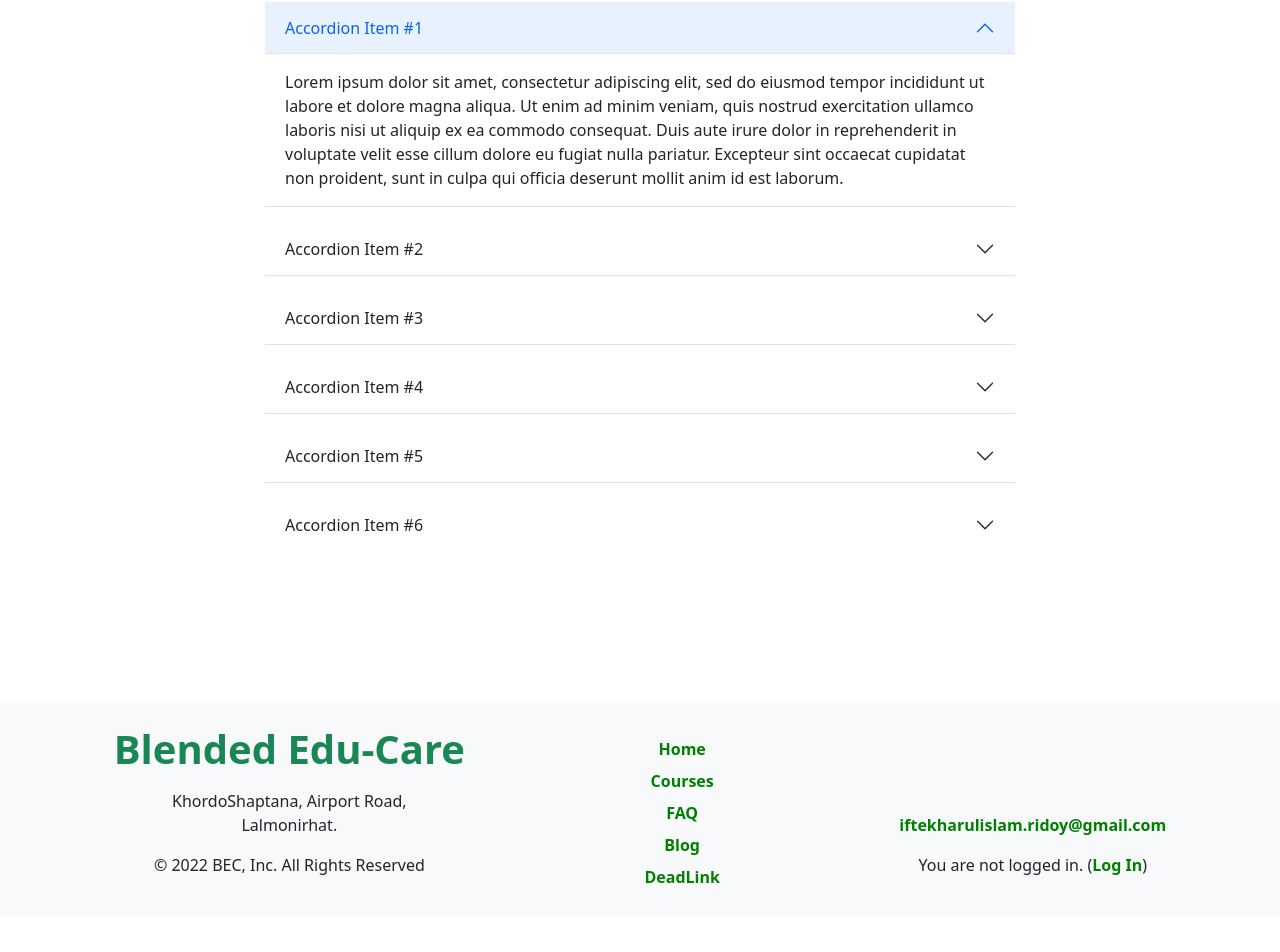
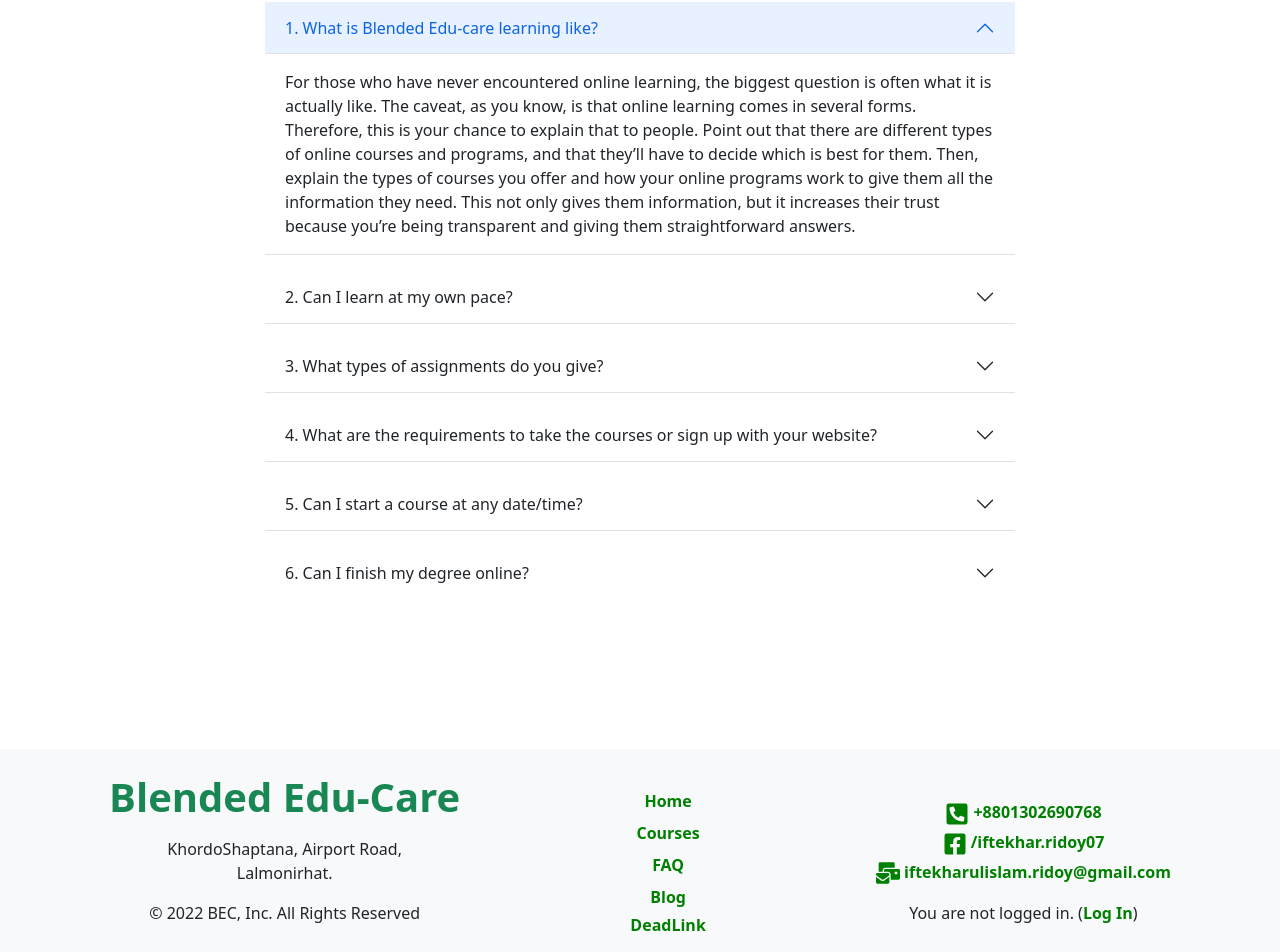
Before and after one commit to iftekhar-ridoy/blended-educare, a React (Create React App) app: page /faq in a window 1280 px wide. Shown: the part 333-1285 px from the top of the page. Before the commit the page ends 1250 px from the top, so only its background shows below. Built offline with nearby package versions, Linux system fonts and the light colour scheme; no server answers.

Commit message:
faq added

```diff
--- a/src/Pages/CourseCategory/CourseCategory.js
+++ b/src/Pages/CourseCategory/CourseCategory.js
@@ -8,15 +8,15 @@ const CourseCategory = () => {
     console.log(courses);
     return (
         <div>
-            <div className='cardGridd'>
+            < div className='cardGridd' >
                 {
                     courses.map(course => <CourseSummery
                         key={course._id}
                         course={course}
                     ></CourseSummery>)
                 }
-            </div>
-        </div>
+            </div >
+        </div >
     );
 };
 
--- a/src/Pages/CoursePurchase/CoursePurchase.js
+++ b/src/Pages/CoursePurchase/CoursePurchase.js
@@ -1,9 +1,11 @@
 import React from 'react';
 
+
 const CoursePurchase = () => {
+
     return (
         <div className='navHeight aWidthOf mx-auto'>
-            <h2>Buy the premium pack</h2>
+            <h2>Buy the premium pack for: </h2>
             <p>Lorem ipsum dolor sit, amet consectetur adipisicing elit. Nulla sint soluta exercitationem necessitatibus autem aut nemo, neque nostrum ipsa delectus voluptate fuga, velit quod qui quis illum, reiciendis voluptatem quo.</p>
         </div>
     );
--- a/src/Pages/Courses/Courses.js
+++ b/src/Pages/Courses/Courses.js
@@ -19,12 +19,12 @@ const Courses = () => {
         <div className='navHeight'>
             <Container>
                 <Row>
-                    <Col lg='4' className='d-none d-lg-block'>
-                        <h4>Available Courses: {categories.length}</h4>
+                    <Col lg='4' className='d-none d-lg-block '>
+                        <h4 className='text-center mb-3'>Available Courses: {categories.length}</h4>
                         {
                             categories.map(category =>
                                 <p key={category.id}>
-                                    <Link to={`/courses/${category.id}`} className='textLink'><li>{category.name}</li></Link>
+                                    <Link to={`/courses/${category.id}`} className='textLink'><li className='border border-1 p-3 text-center rounded-3 shadow-sm'>{category.name}</li></Link>
                                 </p>)
                         }
                     </Col>
--- a/src/Pages/FAQ/FAQ.js
+++ b/src/Pages/FAQ/FAQ.js
@@ -11,75 +11,39 @@ const FAQ = () => {
 
             <Accordion className='aWidthOf mx-auto' defaultActiveKey="0" flush>
                 <Accordion.Item eventKey="0" className='mb-3'>
-                    <Accordion.Header>Accordion Item #1</Accordion.Header>
+                    <Accordion.Header>1. What is Blended Edu-care learning like?</Accordion.Header>
                     <Accordion.Body>
-                        Lorem ipsum dolor sit amet, consectetur adipiscing elit, sed do
-                        eiusmod tempor incididunt ut labore et dolore magna aliqua. Ut enim ad
-                        minim veniam, quis nostrud exercitation ullamco laboris nisi ut
-                        aliquip ex ea commodo consequat. Duis aute irure dolor in
-                        reprehenderit in voluptate velit esse cillum dolore eu fugiat nulla
-                        pariatur. Excepteur sint occaecat cupidatat non proident, sunt in
-                        culpa qui officia deserunt mollit anim id est laborum.
+                        For those who have never encountered online learning, the biggest question is often what it is actually like. The caveat, as you know, is that online learning comes in several forms. Therefore, this is your chance to explain that to people. Point out that there are different types of online courses and programs, and that they’ll have to decide which is best for them. Then, explain the types of courses you offer and how your online programs work to give them all the information they need. This not only gives them information, but it increases their trust because you’re being transparent and giving them straightforward answers.
                     </Accordion.Body>
                 </Accordion.Item>
                 <Accordion.Item eventKey="1" className='mb-3'>
-                    <Accordion.Header>Accordion Item #2</Accordion.Header>
+                    <Accordion.Header>2. Can I learn at my own pace?</Accordion.Header>
                     <Accordion.Body>
-                        Lorem ipsum dolor sit amet, consectetur adipiscing elit, sed do
-                        eiusmod tempor incididunt ut labore et dolore magna aliqua. Ut enim ad
-                        minim veniam, quis nostrud exercitation ullamco laboris nisi ut
-                        aliquip ex ea commodo consequat. Duis aute irure dolor in
-                        reprehenderit in voluptate velit esse cillum dolore eu fugiat nulla
-                        pariatur. Excepteur sint occaecat cupidatat non proident, sunt in
-                        culpa qui officia deserunt mollit anim id est laborum.
+                        This is another common question that people have about online courses. There are usually self-paced programs and traditional classroom or meeting-style programs available. Today’s world is full of busy people that want to better themselves, so the self-paced programs are popular. Whether or not you provide this option, be sure to answer this question for people and explain the pros and cons of each type of learning. As a bonus, you can even invite them to contact you for more information or to discuss what their options are.
                     </Accordion.Body>
                 </Accordion.Item>
                 <Accordion.Item eventKey="2" className='mb-3'>
-                    <Accordion.Header>Accordion Item #3</Accordion.Header>
+                    <Accordion.Header> 3. What types of assignments do you give?</Accordion.Header>
                     <Accordion.Body>
-                        Lorem ipsum dolor sit amet, consectetur adipiscing elit, sed do
-                        eiusmod tempor incididunt ut labore et dolore magna aliqua. Ut enim ad
-                        minim veniam, quis nostrud exercitation ullamco laboris nisi ut
-                        aliquip ex ea commodo consequat. Duis aute irure dolor in
-                        reprehenderit in voluptate velit esse cillum dolore eu fugiat nulla
-                        pariatur. Excepteur sint occaecat cupidatat non proident, sunt in
-                        culpa qui officia deserunt mollit anim id est laborum.
+                        Like knowing the format of online learning, people often want to know the type of work they’ll be doing when they take online courses. Be sure to provide a glimpse of what you offer here and link to previous projects or assignments if you can. You can also link to course or program pages. As long as you explain to people how the courses are taught and what they can expect in terms of coursework, you’ll be helping them make a better decision about their educational needs.
                     </Accordion.Body>
                 </Accordion.Item>
                 <Accordion.Item eventKey="3" className='mb-3'>
-                    <Accordion.Header>Accordion Item #4</Accordion.Header>
+                    <Accordion.Header>4. What are the requirements to take the courses or sign up with your website?</Accordion.Header>
                     <Accordion.Body>
-                        Lorem ipsum dolor sit amet, consectetur adipiscing elit, sed do
-                        eiusmod tempor incididunt ut labore et dolore magna aliqua. Ut enim ad
-                        minim veniam, quis nostrud exercitation ullamco laboris nisi ut
-                        aliquip ex ea commodo consequat. Duis aute irure dolor in
-                        reprehenderit in voluptate velit esse cillum dolore eu fugiat nulla
-                        pariatur. Excepteur sint occaecat cupidatat non proident, sunt in
-                        culpa qui officia deserunt mollit anim id est laborum.
+                        People will want to know how to get started. You can link them to the pages on your website that help them through that process, but you’ll also want to take the time to explain it to them here. If you have certain enrollment windows, for example, list those. If payment or deposits are required, explain that, as well. Make sure that people know exactly what they need to do to take online courses from you, no matter what those courses might be.
                     </Accordion.Body>
                 </Accordion.Item>
                 <Accordion.Item eventKey="4" className='mb-3'>
-                    <Accordion.Header>Accordion Item #5</Accordion.Header>
+                    <Accordion.Header> 5. Can I start a course at any date/time?</Accordion.Header>
                     <Accordion.Body>
-                        Lorem ipsum dolor sit amet, consectetur adipiscing elit, sed do
-                        eiusmod tempor incididunt ut labore et dolore magna aliqua. Ut enim ad
-                        minim veniam, quis nostrud exercitation ullamco laboris nisi ut
-                        aliquip ex ea commodo consequat. Duis aute irure dolor in
-                        reprehenderit in voluptate velit esse cillum dolore eu fugiat nulla
-                        pariatur. Excepteur sint occaecat cupidatat non proident, sunt in
-                        culpa qui officia deserunt mollit anim id est laborum.
+                        Through online learning, you can enroll for a degree program any time that you have your prerequisites and finances in order. Often programs will fill up very quickly; therefore, it is best to sign on early, although you may have to wait an ample amount of time for classes to begin. If this is the case for you, take time to brush up on the topic basics so you will be prepared to hit the ground running when classes begin. Early registration is a great idea, when possible!
                     </Accordion.Body>
                 </Accordion.Item>
                 <Accordion.Item eventKey="5" className='mb-3'>
-                    <Accordion.Header>Accordion Item #6</Accordion.Header>
+                    <Accordion.Header> 6. Can I finish my degree online?</Accordion.Header>
                     <Accordion.Body>
-                        Lorem ipsum dolor sit amet, consectetur adipiscing elit, sed do
-                        eiusmod tempor incididunt ut labore et dolore magna aliqua. Ut enim ad
-                        minim veniam, quis nostrud exercitation ullamco laboris nisi ut
-                        aliquip ex ea commodo consequat. Duis aute irure dolor in
-                        reprehenderit in voluptate velit esse cillum dolore eu fugiat nulla
-                        pariatur. Excepteur sint occaecat cupidatat non proident, sunt in
-                        culpa qui officia deserunt mollit anim id est laborum.
+                        Like most adults who live busy lives, conventional school commitments might not work for you. Studying full-time on campus like a young college student isn’t always an option anymore. When you decide to finish your degree online, your personal attendance may not be required, depending on your degree level, of course. Also, students who are continuing an online program do not have to consider housing. With zero university housing worries, you also save on housing fees.
                     </Accordion.Body>
                 </Accordion.Item>
 
--- a/src/Pages/Login/Login.js
+++ b/src/Pages/Login/Login.js
@@ -58,7 +58,7 @@ const Login = () => {
 
 
     return (
-        <div className='mx-auto p-3 shadow-sm rounded-3 loginWidth'>
+        <div className='mx-auto p-3 shadow-sm rounded-3 loginWidth navHeight'>
             <p className='fs-2 fw-bold text-center'>Sign In</p>
             <Form onSubmit={handleLogin}>
                 <Form.Group className="mb-3" controlId="formBasicEmail">
--- a/src/Pages/Shared/Footer/Footer.js
+++ b/src/Pages/Shared/Footer/Footer.js
@@ -1,5 +1,7 @@
 import React from 'react';
 import { useContext } from 'react';
+import { FaFacebookSquare, FaMailBulk, FaPhoneSquareAlt } from 'react-icons/fa';
+import { HiOutlineMail } from 'react-icons/hi';
 import { Link } from 'react-router-dom';
 import { AuthContext } from '../../../context/AuthProvider/Authprovider';
 import './Footer.css'
@@ -35,15 +37,24 @@ const Footer = () => {
                     <p className='my-0 py-1'><Link to='/blog' className='my-1 textLink'>
                         Blog
                     </Link></p>
-                    <p className='my-0 py-1'><Link to='/deadlink' className='my-1 textLink'>
+                    <p className='my-0 pb-1'><Link to='/deadlink' className='my-1 textLink'>
                         DeadLink
                     </Link></p>
                 </div>
 
             </div>
             <div className='text-center'>
-                <p><Link
-                    className='textLink'>iftekharulislam.ridoy@gmail.com</Link>
+                <p className='mb-1'>
+                    <Link
+                        className='textLink'><FaPhoneSquareAlt className='fs-4'></FaPhoneSquareAlt> +8801302690768</Link>
+                </p>
+                <p className='mb-1'>
+                    <Link
+                        className='textLink'><FaFacebookSquare className='fs-4'></FaFacebookSquare> /iftekhar.ridoy07</Link>
+                </p>
+                <p>
+                    <Link
+                        className='textLink'><FaMailBulk className='fs-4'></FaMailBulk> iftekharulislam.ridoy@gmail.com</Link>
                 </p>
                 <p>
                     {
--- a/src/Routes/PrivateRoutes/PrivateRoutes.js
+++ b/src/Routes/PrivateRoutes/PrivateRoutes.js
@@ -12,7 +12,7 @@ const PrivateRoutes = ({ children }) => {
     }
 
     if (!user) {
-        return <Navigate to='/' state={{ from: location }} replace></Navigate>;
+        return <Navigate to='/login' state={{ from: location }} replace></Navigate>;
     }
     return children;
 };
--- a/src/Routes/Routes/Routes.js
+++ b/src/Routes/Routes/Routes.js
@@ -58,7 +58,7 @@ export const routes = createBrowserRouter([
 
             {
                 path: '/coursePurchase',
-                element: <CoursePurchase></CoursePurchase>
+                element: <PrivateRoutes><CoursePurchase></CoursePurchase></PrivateRoutes>
             },
 
             {
```
Also changed, not shown: src/Pages/CourseDetails/CourseDetails.js (+9 -4 lines), src/Pages/CourseSummery/CourseSummery.css (+14 -1 lines), src/Pages/Shared/Header/Header.js (+9 -6 lines).
